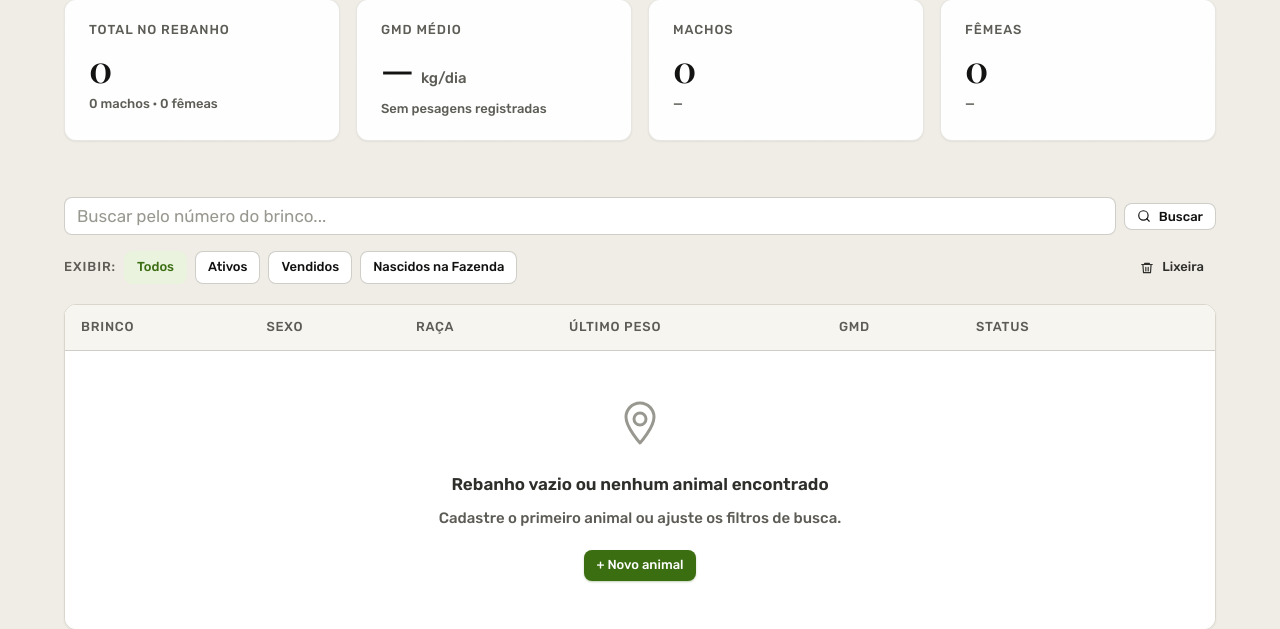
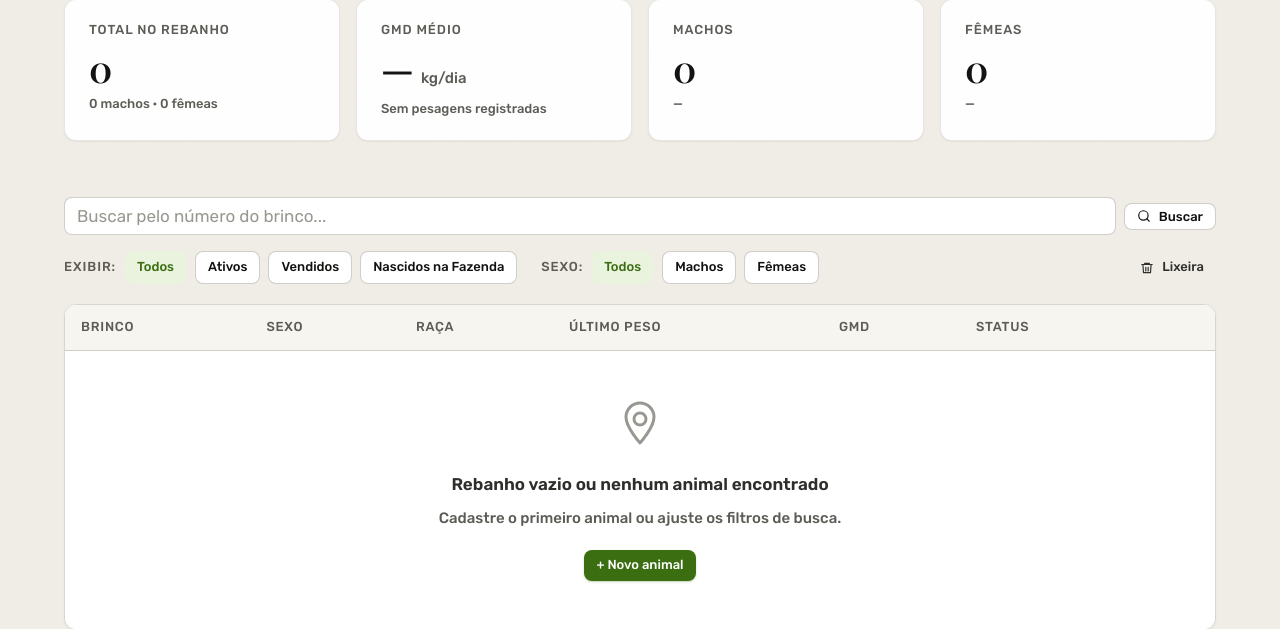
Before and after one commit to Dom1ng0s/sistema_gado, a Flask app: page /painel in a window 1280 px wide. Shown: the part 260-889 px from the top of the page. Run offline with Flask 3, Linux system fonts and the light colour scheme; the visitor is signed in with stand-in values (Sample User, id 1); data that the repository does not hold is empty; some libraries are stand-ins or nearby versions.

Commit message:
feat: adiciona filtro de sexo ao painel, segregando GMD de machos/fêmeas
Matrizes usadas só para reprodução distorcem o GMD médio da fazenda quando
misturadas com animais de engorda. Filtro opcional (M/F) no painel recalcula
o GMD médio (widget do dashboard + query de outliers) apenas para o grupo
selecionado, sem alterar o comportamento padrão sem filtro.

```diff
--- a/routes/api.py
+++ b/routes/api.py
@@ -169,7 +169,8 @@ def graficos_peso():
 @login_required
 @limiter.limit("60 per minute")
 def graficos_gmd():
-    gmd_medio = animal_repository.get_gmd_medio_rebanho(current_user.id)
+    sexo = request.args.get('sexo') if request.args.get('sexo') in ('M', 'F') else None
+    gmd_medio = animal_repository.get_gmd_medio_rebanho(current_user.id, sexo=sexo)
     return _with_cache(jsonify({'gmd_medio': gmd_medio}))
 
 
@@ -197,17 +198,18 @@ def gmd_lote():
 def dashboard_summary():
     """Retorna sexo + GMD + alertas em uma única request — 2 queries vs 3 antes."""
     uid = current_user.id
+    sexo_filtro = request.args.get('sexo') if request.args.get('sexo') in ('M', 'F') else None
     rows_sexo = animal_repository.get_contagem_por_sexo(uid)
     sexo = {s: q for s, q in rows_sexo}
 
-    rows_alertas = animal_repository.get_animais_abaixo_gmd_medio(uid)
+    rows_alertas = animal_repository.get_animais_abaixo_gmd_medio(uid, sexo=sexo_filtro)
 
     if rows_alertas:
         gmd_medio  = round(float(rows_alertas[0][3]), 3)
         limite     = round(float(rows_alertas[0][5]), 3)
         alertas    = [{'id': r[0], 'brinco': r[1], 'gmd_atual': round(float(r[2]), 3)} for r in rows_alertas]
     else:
-        gmd_medio = round(animal_repository.get_gmd_medio_rebanho(uid), 3)
+        gmd_medio = round(animal_repository.get_gmd_medio_rebanho(uid, sexo=sexo_filtro), 3)
         limite    = None
         alertas   = []
 
--- a/routes/operacional.py
+++ b/routes/operacional.py
@@ -21,6 +21,9 @@ def painel():
     animais, termo, status = [], request.args.get('busca', ''), request.args.get('status', 'todos')
     raca = request.args.get('raca', '') or None
     origem = request.args.get('origem', '') or None
+    sexo = request.args.get('sexo', '') or None
+    if sexo not in ('M', 'F'):
+        sexo = None
     pg = request.args.get('page', 1, type=int)
     limit, offset = 20, (pg - 1) * 20
     total_pg = 1
@@ -30,9 +33,9 @@ def painel():
     alertas_sanitarios = []
     try:
         racas_disponiveis = animal_repository.get_racas_distintas(current_user.id)
-        total = animal_repository.count_animais(current_user.id, termo, status, raca=raca, origem=origem)
+        total = animal_repository.count_animais(current_user.id, termo, status, raca=raca, origem=origem, sexo=sexo)
         animais = animal_repository.get_animais_paginados(current_user.id, limit, offset, termo, status,
-                                                           raca=raca, origem=origem)
+                                                           raca=raca, origem=origem, sexo=sexo)
         if total > 0:
             total_pg = math.ceil(total / limit)
         alertas_sanitarios = sanitario_repository.get_vencendo_em_dias(current_user.id, dias=7)
@@ -42,7 +45,7 @@ def painel():
     return render_template("index.html", lista_animais=animais, pagina_atual=pg,
                            total_paginas=total_pg, total_animais=total, busca=termo, status=status,
                            raca_filtro=raca or '', racas_disponiveis=racas_disponiveis,
-                           origem_filtro=origem or '',
+                           origem_filtro=origem or '', sexo_filtro=sexo or '',
                            alertas_sanitarios=alertas_sanitarios)
 
 @operacional_bp.route('/lixeira')
--- a/templates/index.html
+++ b/templates/index.html
@@ -95,7 +95,7 @@
 
   <div class="metric-card">
     <span class="label skeleton skeleton-label" aria-hidden="true" id="sk-lbl-gmd"></span>
-    <span class="label" id="lbl-gmd" style="display:none;" title="Ganho Médio Diário — quanto o animal engordou por dia, em kg">GMD médio</span>
+    <span class="label" id="lbl-gmd" style="display:none;" title="Ganho Médio Diário — quanto o animal engordou por dia, em kg">GMD médio{% if sexo_filtro == 'M' %} (Machos){% elif sexo_filtro == 'F' %} (Fêmeas){% endif %}</span>
     <div aria-live="polite" aria-atomic="true">
       <span class="skeleton skeleton-value" aria-hidden="true" id="sk-gmd"></span>
       <span class="metric-value" id="val-gmd" style="display:none;"></span>
@@ -154,6 +154,7 @@
   <input type="hidden" name="status" value="{{ status }}">
   <input type="hidden" name="raca" value="{{ raca_filtro }}">
   <input type="hidden" name="origem" value="{{ origem_filtro }}">
+  <input type="hidden" name="sexo" value="{{ sexo_filtro }}">
   <input type="text" name="busca" class="form-input"
          placeholder="Buscar pelo número do brinco..."
          value="{{ busca }}"
@@ -162,7 +163,7 @@
     <svg aria-hidden="true" class="icon icon-sm" viewBox="0 0 24 24"><circle cx="11" cy="11" r="8"/><path d="m21 21-4.35-4.35"/></svg>
     Buscar
   </button>
-  {% if busca or status != 'todos' or raca_filtro or origem_filtro %}
+  {% if busca or status != 'todos' or raca_filtro or origem_filtro or sexo_filtro %}
     <a href="{{ url_for('operacional.painel') }}" class="btn btn-ghost btn-sm">Limpar</a>
   {% endif %}
 </form>
@@ -171,26 +172,40 @@
 <div class="flex flex-wrap items-center gap-2" style="margin-bottom:var(--space-5);">
   <span class="label" id="status-tabs-label">Exibir:</span>
   <div role="tablist" aria-labelledby="status-tabs-label" style="display:contents;">
-    <a href="{{ url_for('operacional.painel', status='todos',    busca=busca, raca=raca_filtro, origem=origem_filtro) }}"
+    <a href="{{ url_for('operacional.painel', status='todos',    busca=busca, raca=raca_filtro, origem=origem_filtro, sexo=sexo_filtro) }}"
        role="tab" aria-selected="{{ 'true' if status == 'todos'    else 'false' }}"
        class="btn btn-sm btn-secondary{% if status == 'todos'    %} is-active{% endif %}">Todos</a>
-    <a href="{{ url_for('operacional.painel', status='ativos',   busca=busca, raca=raca_filtro, origem=origem_filtro) }}"
+    <a href="{{ url_for('operacional.painel', status='ativos',   busca=busca, raca=raca_filtro, origem=origem_filtro, sexo=sexo_filtro) }}"
        role="tab" aria-selected="{{ 'true' if status == 'ativos'   else 'false' }}"
        class="btn btn-sm btn-secondary{% if status == 'ativos'   %} is-active{% endif %}">Ativos</a>
-    <a href="{{ url_for('operacional.painel', status='vendidos', busca=busca, raca=raca_filtro, origem=origem_filtro) }}"
+    <a href="{{ url_for('operacional.painel', status='vendidos', busca=busca, raca=raca_filtro, origem=origem_filtro, sexo=sexo_filtro) }}"
        role="tab" aria-selected="{{ 'true' if status == 'vendidos' else 'false' }}"
        class="btn btn-sm btn-secondary{% if status == 'vendidos' %} is-active{% endif %}">Vendidos</a>
-    <a href="{{ url_for('operacional.painel', status=status, busca=busca, raca=raca_filtro, origem='' if origem_filtro == 'fazenda' else 'fazenda') }}"
+    <a href="{{ url_for('operacional.painel', status=status, busca=busca, raca=raca_filtro, origem='' if origem_filtro == 'fazenda' else 'fazenda', sexo=sexo_filtro) }}"
        role="tab" aria-selected="{{ 'true' if origem_filtro == 'fazenda' else 'false' }}"
        title="Animais nascidos na própria fazenda (sem data de compra)"
        class="btn btn-sm btn-secondary{% if origem_filtro == 'fazenda' %} is-active{% endif %}">Nascidos na Fazenda</a>
   </div>
+  <span class="label" style="margin-left:var(--space-4);" id="sexo-tabs-label">Sexo:</span>
+  <div role="tablist" aria-labelledby="sexo-tabs-label" style="display:contents;">
+    <a href="{{ url_for('operacional.painel', status=status, busca=busca, raca=raca_filtro, origem=origem_filtro) }}"
+       role="tab" aria-selected="{{ 'true' if not sexo_filtro else 'false' }}"
+       class="btn btn-sm btn-secondary{% if not sexo_filtro %} is-active{% endif %}">Todos</a>
+    <a href="{{ url_for('operacional.painel', status=status, busca=busca, raca=raca_filtro, origem=origem_filtro, sexo='M') }}"
+       role="tab" aria-selected="{{ 'true' if sexo_filtro == 'M' else 'false' }}"
+       title="Recalcula o GMD médio considerando só machos"
+       class="btn btn-sm btn-secondary{% if sexo_filtro == 'M' %} is-active{% endif %}">Machos</a>
+    <a href="{{ url_for('operacional.painel', status=status, busca=busca, raca=raca_filtro, origem=origem_filtro, sexo='F') }}"
+       role="tab" aria-selected="{{ 'true' if sexo_filtro == 'F' else 'false' }}"
+       title="Recalcula o GMD médio considerando só fêmeas"
+       class="btn btn-sm btn-secondary{% if sexo_filtro == 'F' %} is-active{% endif %}">Fêmeas</a>
+  </div>
   {% if racas_disponiveis | length > 1 %}
   <span class="label" style="margin-left:var(--space-4);">Raça:</span>
-  <a href="{{ url_for('operacional.painel', status=status, busca=busca, origem=origem_filtro) }}"
+  <a href="{{ url_for('operacional.painel', status=status, busca=busca, origem=origem_filtro, sexo=sexo_filtro) }}"
      class="btn btn-sm btn-secondary{% if not raca_filtro %} is-active{% endif %}">Todas</a>
   {% for r in racas_disponiveis %}
-  <a href="{{ url_for('operacional.painel', status=status, busca=busca, raca=r, origem=origem_filtro) }}"
+  <a href="{{ url_for('operacional.painel', status=status, busca=busca, raca=r, origem=origem_filtro, sexo=sexo_filtro) }}"
      class="btn btn-sm btn-secondary{% if raca_filtro == r %} is-active{% endif %}">{{ r }}</a>
   {% endfor %}
   {% endif %}
@@ -268,7 +283,7 @@
     {% endif %}
   </span>
 {{ m.paginacao('operacional.painel', pagina_atual, total_paginas,
-               busca=busca, status=status, raca=raca_filtro, origem=origem_filtro) }}
+               busca=busca, status=status, raca=raca_filtro, origem=origem_filtro, sexo=sexo_filtro) }}
 </div>
 
 <!-- ── Modal Cotações Brasil ───────────────────────────── -->
@@ -304,7 +319,7 @@ document.querySelectorAll('[role="tab"]').forEach(function(tab) {
 </script>
 <script>
 const API = {
-  summary: "{{ url_for('api.dashboard_summary') }}",
+  summary: "{{ url_for('api.dashboard_summary', sexo=sexo_filtro) }}",
   cotacao: "{{ url_for('api.cotacoes_regionais') }}",
   brasil:  "{{ url_for('api.cotacoes_brasil') }}",
   pdf:     "{{ url_for('api.relatorio_pdf') }}",
```
Also changed, not shown: repositories/animal_repository.py (+26 -10 lines), tests/test_operacional.py (+19 -0 lines), tests/test_repositories.py (+14 -0 lines).
